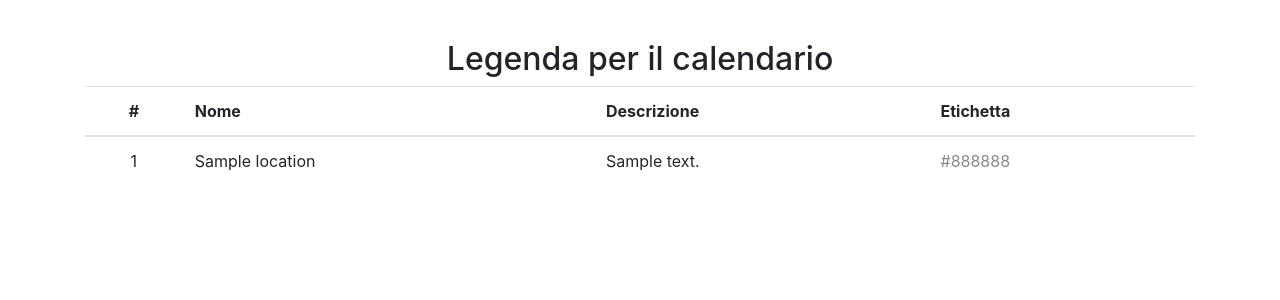
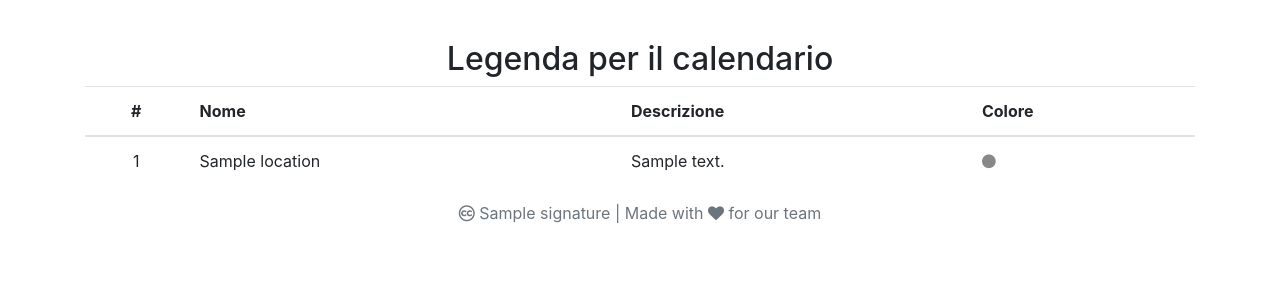
Before and after one commit to flavoi/klogistics, a Django app: template klogistics/templates/allocations/location_list.html in a window 1280 px wide. Shown: the part 80-380 px from the top of the page. Run offline with Django 3.2, Linux system fonts and the light colour scheme; the template is opened without the code that fills it: most values are stand-ins (such as "Sample title", 1, 10 or a date in 2020); parts of the project's set-up code (start-up, migrations or seed data) failed here and were passed over; some libraries are stand-ins or nearby versions; some web fonts are replaced.

Commit message:
Integrated a simple footer with <3

```diff
--- a/klogistics/templates/allocations/location_list.html
+++ b/klogistics/templates/allocations/location_list.html
@@ -16,7 +16,7 @@ luoghi
               <th class="text-center">#</th>
               <th>Nome</th>
               <th>Descrizione</th>
-              <th>Etichetta</th>
+              <th>Colore</th>
           </tr>
       </thead>
       <tbody>
@@ -25,11 +25,7 @@ luoghi
               <td class="text-center">{{ location.id }}</td>
               <td>{{ location.name }}</td>
               <td>{{ location.description }}</td>
-              <td>
-                <span class="label" style="border-color: {{ location.color }}; color: {{ location.color }};">
-                  {{ location.get_color_display }}
-                </span>
-              </td>
+              <td><i class="fa fa-circle" style="border-color: {{ location.color }}; color: {{ location.color }};"></i></td>
           </tr>
         {% endfor %}
       </tbody>
--- a/klogistics/templates/base.html
+++ b/klogistics/templates/base.html
@@ -61,7 +61,9 @@
         {% block content %}{% endblock content %}
     </div>
   </div>
-  {% block footer %}{% endblock footer %}
+  {% block footer %}
+    {% include "footer.html" %}
+  {% endblock footer %}
 
   <!-- jQuery core JavaScript -->
   <script type="text/javascript" src="{{ STATIC_URL }}js/get-shit-done-pro/jquery-ui.custom.min.js"></script>
@@ -84,6 +86,7 @@
   {% block extrascript %}{% endblock extrascript %}
 
 </div> <!-- end body wrapper -->
+
 </body>
 
 </html>
--- a/klogistics/templates/footer.html
+++ b/klogistics/templates/footer.html
@@ -1,4 +1,4 @@
-<div class="Footer">
+<div class="footer">
     <p class="text-center text-muted">
         <i class="fa fa-creative-commons" aria-hidden="true"></i>
         {{ signature }} | Made with <i class="fa fa-heart heart" alt="love"></i> for our team
--- a/klogistics/templates/registration/base_registration.html
+++ b/klogistics/templates/registration/base_registration.html
@@ -6,3 +6,5 @@
     {% block followup %}{% endblock followup %}
 </p>
 {% endblock %}
+
+{% block footer %}{% endblock footer %}
--- a/klogistics/templates/registration/login.html
+++ b/klogistics/templates/registration/login.html
@@ -54,7 +54,3 @@
   </div> <!-- grid row -->
 </div> <!-- login page -->
 {% endblock content %}
-
-{% block footer %}
-  {% include "footer.html" %}
-{% endblock footer %}
```
Also changed, not shown: klogistics/templates/registration/logged_out.html (line endings or trailing spaces).
